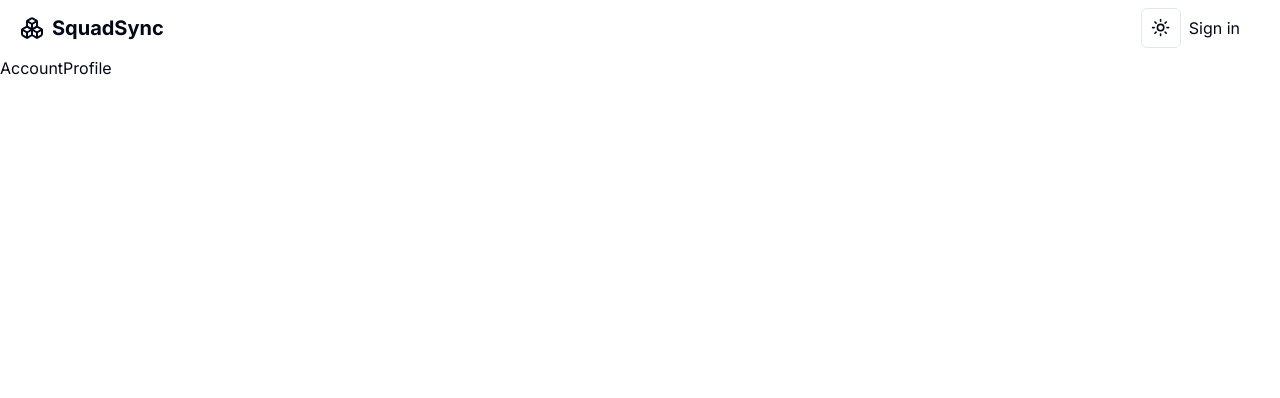
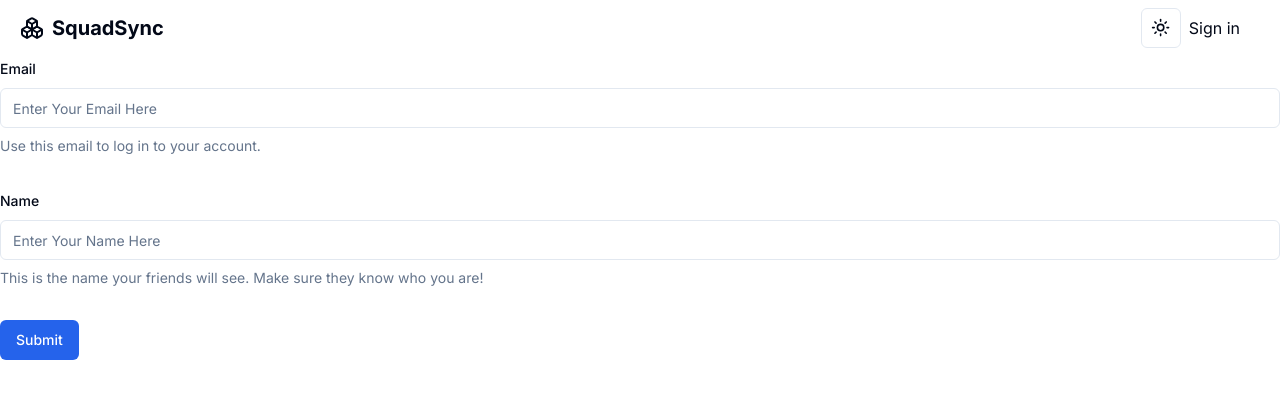
Before and after one commit to seanmckee/squadsync, a Next.js app: page /onboarding in a window 1280 px wide. Shown: the top 398 px of the page. Built offline with nearby package versions, Linux system fonts and the light colour scheme; no server answers.

Commit message:
added onboarding form

```diff
--- a/app/onboarding/page.tsx
+++ b/app/onboarding/page.tsx
@@ -1,6 +1,9 @@
 import AccountProfile from "@/components/forms/AccountProfile";
+import { OnboardingSchema } from "@/validations/user";
 import { currentUser } from "@clerk/nextjs";
+import { zodResolver } from "@hookform/resolvers/zod";
 import React from "react";
+import { z } from "zod";
 
 const Onboarding = async () => {
   const user = await currentUser();
@@ -13,7 +16,7 @@ const Onboarding = async () => {
   console.log(userData);
   return (
     <div className="pt-[56px]">
-      <AccountProfile />
+      <AccountProfile userData={userData} />
     </div>
   );
 };
--- a/components/forms/AccountProfile.tsx
+++ b/components/forms/AccountProfile.tsx
@@ -1,6 +1,85 @@
 "use client";
-const AccountProfile = () => {
-  return <div>AccountProfile</div>;
+
+import { OnboardingSchema } from "@/validations/user";
+import { zodResolver } from "@hookform/resolvers/zod";
+import { useForm, SubmitHandler } from "react-hook-form";
+import { z } from "zod";
+import {
+  Form,
+  FormControl,
+  FormDescription,
+  FormField,
+  FormItem,
+  FormLabel,
+  FormMessage,
+} from "../ui/form";
+import { Input } from "../ui/input";
+import { Button } from "../ui/button";
+
+interface AccountProfileProps {
+  userData: {
+    id: string | undefined;
+    email: string | undefined;
+  };
+}
+
+const AccountProfile: React.FC<AccountProfileProps> = ({ userData }) => {
+  const form = useForm<z.infer<typeof OnboardingSchema>>({
+    defaultValues: {
+      email: userData.email,
+      name: "",
+    },
+    resolver: zodResolver(OnboardingSchema),
+  });
+
+  function onSubmit(values: z.infer<typeof OnboardingSchema>) {
+    console.log(values);
+  }
+
+  return (
+    <div>
+      <Form {...form}>
+        <form onSubmit={form.handleSubmit(onSubmit)} className="space-y-8">
+          <FormField
+            control={form.control}
+            name="email"
+            render={({ field }) => (
+              <FormItem>
+                <FormLabel>Email</FormLabel>
+                <FormControl>
+                  <Input placeholder="Enter Your Email Here" {...field} />
+                </FormControl>
+                <FormDescription>
+                  Use this email to log in to your account.
+                </FormDescription>
+                <FormMessage />
+              </FormItem>
+            )}
+          />
+          <FormField
+            control={form.control}
+            name="name"
+            render={({ field }) => (
+              <FormItem>
+                <FormLabel>Name</FormLabel>
+                <FormControl>
+                  <Input placeholder="Enter Your Name Here" {...field} />
+                </FormControl>
+                <FormDescription>
+                  This is the name your friends will see. Make sure they know
+                  who you are!
+                </FormDescription>
+                <FormMessage />
+              </FormItem>
+            )}
+          />
+          <Button className="text-white" type="submit">
+            Submit
+          </Button>
+        </form>
+      </Form>
+    </div>
+  );
 };
 
 export default AccountProfile;
--- /dev/null
+++ b/components/ui/card.tsx
@@ -0,0 +1,79 @@
+import * as React from "react"
+
+import { cn } from "@/lib/utils"
+
+const Card = React.forwardRef<
+  HTMLDivElement,
+  React.HTMLAttributes<HTMLDivElement>
+>(({ className, ...props }, ref) => (
+  <div
+    ref={ref}
+    className={cn(
+      "rounded-lg border bg-card text-card-foreground shadow-sm",
+      className
+    )}
+    {...props}
+  />
+))
+Card.displayName = "Card"
+
+const CardHeader = React.forwardRef<
+  HTMLDivElement,
+  React.HTMLAttributes<HTMLDivElement>
+>(({ className, ...props }, ref) => (
+  <div
+    ref={ref}
+    className={cn("flex flex-col space-y-1.5 p-6", className)}
+    {...props}
+  />
+))
+CardHeader.displayName = "CardHeader"
+
+const CardTitle = React.forwardRef<
+  HTMLParagraphElement,
+  React.HTMLAttributes<HTMLHeadingElement>
+>(({ className, ...props }, ref) => (
+  <h3
+    ref={ref}
+    className={cn(
+      "text-2xl font-semibold leading-none tracking-tight",
+      className
+    )}
+    {...props}
+  />
+))
+CardTitle.displayName = "CardTitle"
+
+const CardDescription = React.forwardRef<
+  HTMLParagraphElement,
+  React.HTMLAttributes<HTMLParagraphElement>
+>(({ className, ...props }, ref) => (
+  <p
+    ref={ref}
+    className={cn("text-sm text-muted-foreground", className)}
+    {...props}
+  />
+))
+CardDescription.displayName = "CardDescription"
+
+const CardContent = React.forwardRef<
+  HTMLDivElement,
+  React.HTMLAttributes<HTMLDivElement>
+>(({ className, ...props }, ref) => (
+  <div ref={ref} className={cn("p-6 pt-0", className)} {...props} />
+))
+CardContent.displayName = "CardContent"
+
+const CardFooter = React.forwardRef<
+  HTMLDivElement,
+  React.HTMLAttributes<HTMLDivElement>
+>(({ className, ...props }, ref) => (
+  <div
+    ref={ref}
+    className={cn("flex items-center p-6 pt-0", className)}
+    {...props}
+  />
+))
+CardFooter.displayName = "CardFooter"
+
+export { Card, CardHeader, CardFooter, CardTitle, CardDescription, CardContent }
--- /dev/null
+++ b/components/ui/input.tsx
@@ -0,0 +1,25 @@
+import * as React from "react"
+
+import { cn } from "@/lib/utils"
+
+export interface InputProps
+  extends React.InputHTMLAttributes<HTMLInputElement> {}
+
+const Input = React.forwardRef<HTMLInputElement, InputProps>(
+  ({ className, type, ...props }, ref) => {
+    return (
+      <input
+        type={type}
+        className={cn(
+          "flex h-10 w-full rounded-md border border-input bg-background px-3 py-2 text-sm ring-offset-background file:border-0 file:bg-transparent file:text-sm file:font-medium placeholder:text-muted-foreground focus-visible:outline-none focus-visible:ring-2 focus-visible:ring-ring focus-visible:ring-offset-2 disabled:cursor-not-allowed disabled:opacity-50",
+          className
+        )}
+        ref={ref}
+        {...props}
+      />
+    )
+  }
+)
+Input.displayName = "Input"
+
+export { Input }
```
